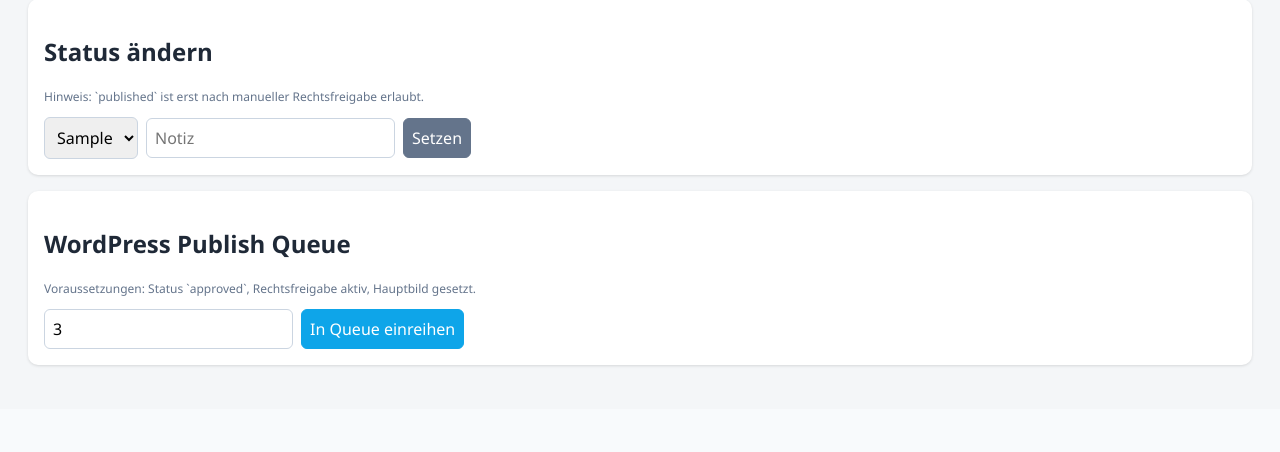
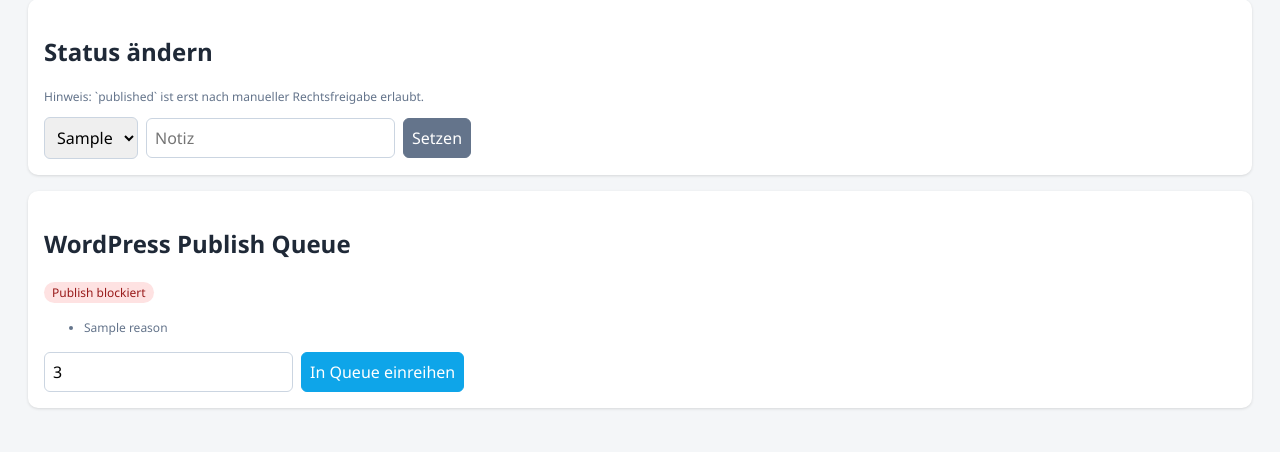
Before and after one commit to OliverGiertz/rss-news, a FastAPI app: template backend/templates/admin_article_detail.html in a window 1280 px wide. Shown: the part 1944-2396 px from the top of the page. Before the commit the page ends 2311 px from the top, so only its background shows below. Run offline with FastAPI, Linux system fonts and the light colour scheme; the template is opened without the code that fills it: most values are stand-ins (such as "Sample title", 1, 10 or a date in 2020); grey boxes marked "Sample" are stand-in pictures.

Commit message:
feat(ui): add publish readiness indicators and WP env key aliases

```diff
--- a/backend/templates/admin_article_detail.html
+++ b/backend/templates/admin_article_detail.html
@@ -203,10 +203,21 @@
 
     <section class="card">
       <h2>WordPress Publish Queue</h2>
-      <p class="subtle">Voraussetzungen: Status `approved`, Rechtsfreigabe aktiv, Hauptbild gesetzt.</p>
+      {% if article.publish_ready %}
+      <p><span class="badge ok">Publish bereit</span></p>
+      {% else %}
+      <p><span class="badge bad">Publish blockiert</span></p>
+      {% if article.publish_blockers %}
+      <ul>
+        {% for reason in article.publish_blockers %}
+        <li class="subtle">{{ reason }}</li>
+        {% endfor %}
+      </ul>
+      {% endif %}
+      {% endif %}
       <form method="post" action="/admin/articles/{{ article.id }}/publish-enqueue" class="row">
         <input name="max_attempts" value="3" />
-        <button type="submit">In Queue einreihen</button>
+        <button type="submit" {% if not article.publish_ready %}disabled{% endif %}>In Queue einreihen</button>
       </form>
     </section>
   </main>
--- a/backend/templates/admin_dashboard.html
+++ b/backend/templates/admin_dashboard.html
@@ -163,6 +163,10 @@
             <td><span class="badge">{{ a.status }}</span></td>
             <td>
               <div class="subtle">Legal: {{ "OK" if a.legal_checked else "offen" }}</div>
+              <div class="subtle">Publish: {{ "bereit" if a.publish_ready else "blockiert" }}</div>
+              {% if not a.publish_ready and a.publish_blockers %}
+              <div class="subtle">{{ a.publish_blockers|join(", ") }}</div>
+              {% endif %}
               {% if a.selected_image_url %}
               <div class="subtle">Hauptbild gesetzt</div>
               <a href="{{ a.selected_image_url }}" target="_blank" rel="noopener"><img src="{{ a.selected_image_proxy_url }}" data-fallback-src="{{ a.selected_image_url }}" alt="Hauptbild" class="thumb" loading="lazy" onerror="if(!this.dataset.fallbackUsed){this.dataset.fallbackUsed='1';this.src=this.dataset.fallbackSrc;}else{this.classList.add('img-failed');}" /></a>
```
Also changed, not shown: backend/app/admin_ui.py (+19 -0 lines), backend/app/config.py (+4 -3 lines).
